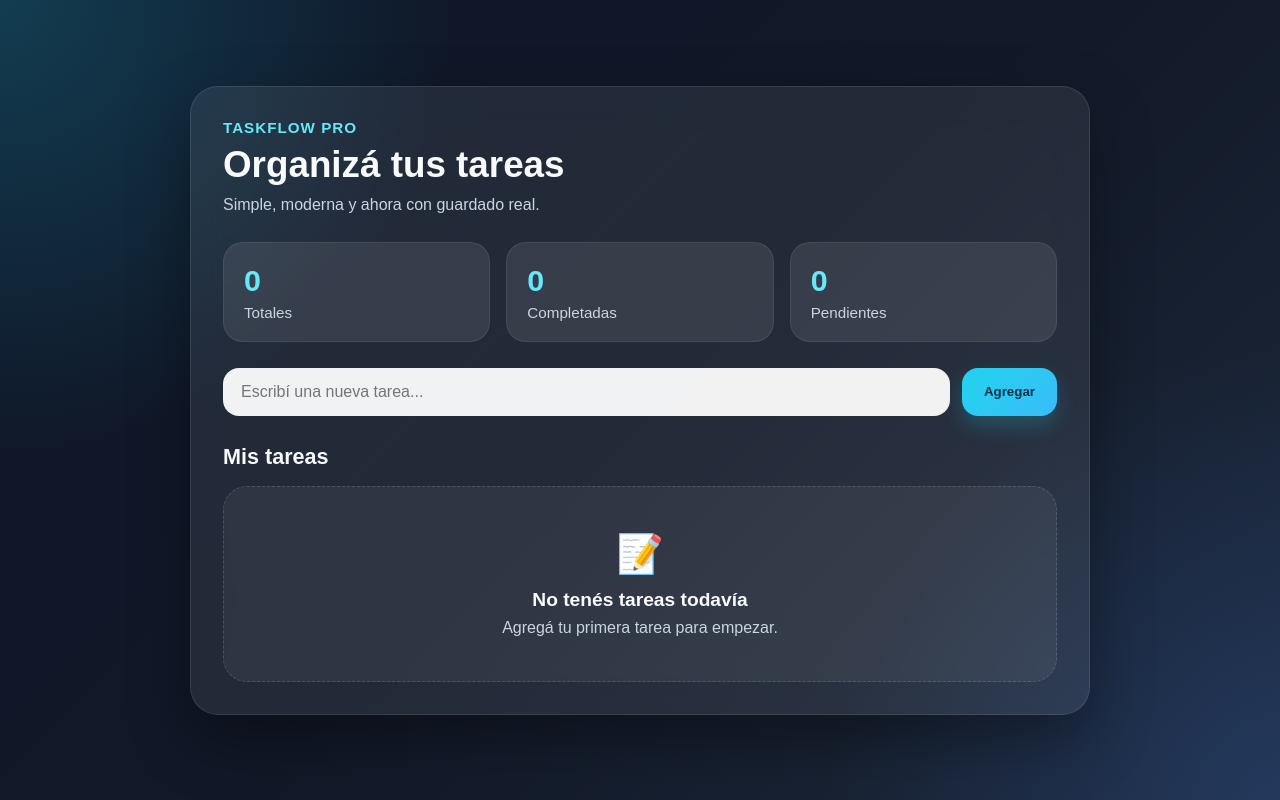
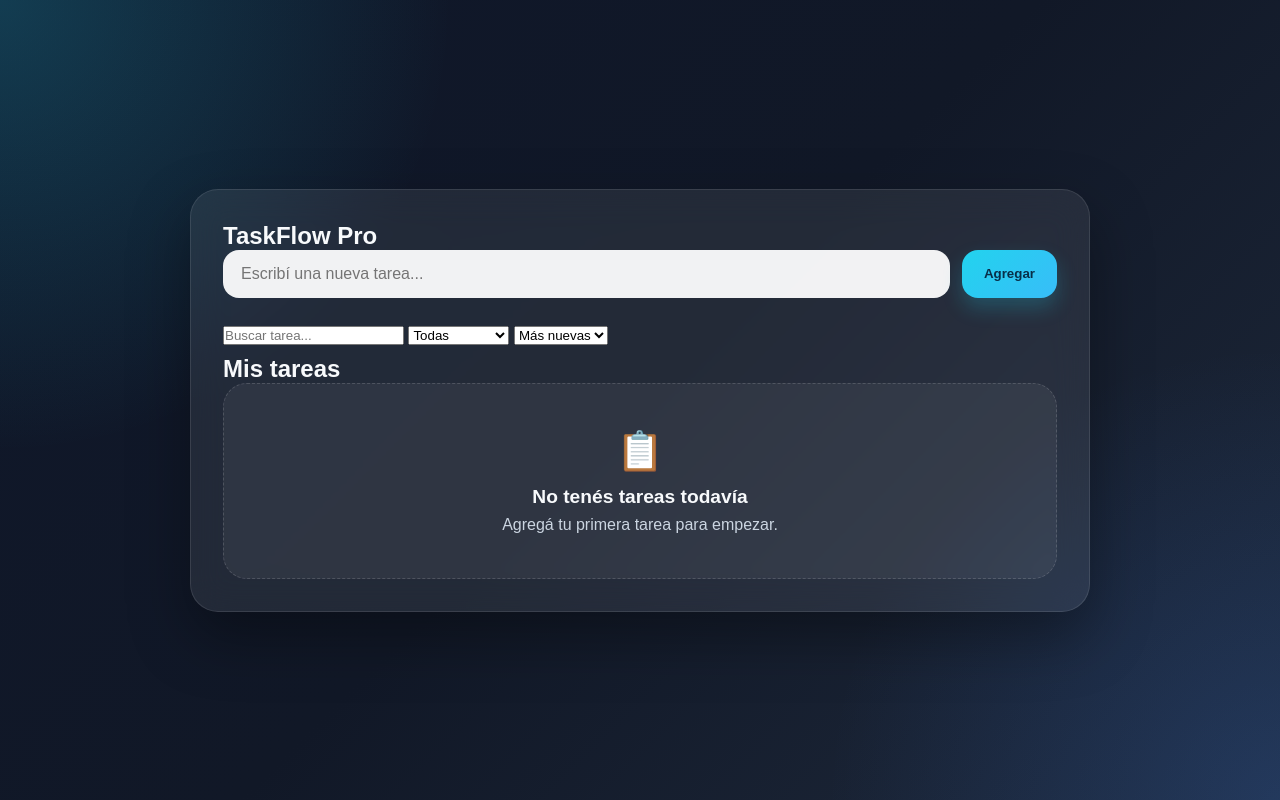
Before and after one commit to marquitos20115/Marcos, a Flask app: page / in a window 1280 px wide. Run offline with Flask 3, Linux system fonts and the light colour scheme; data that the repository does not hold is empty.

Commit message:
Update index.html

```diff
--- a/templates/index.html
+++ b/templates/index.html
@@ -1,79 +1,175 @@
 <!DOCTYPE html>
 <html lang="es">
+
 <head>
 <meta charset="UTF-8">
-    <meta name="viewport" content="width=device-width, initial-scale=1.0">
 <title>TaskFlow Pro</title>
 <link rel="stylesheet" href="{{ url_for('static', filename='style.css') }}">
 </head>
+
 <body>
+
 <main class="app">
+
 <section class="panel">
-            <div class="encabezado">
-                <div>
-                    <p class="marca">TaskFlow Pro</p>
-                    <h1>Organizá tus tareas</h1>
-                    <p class="subtitulo">Simple, moderna y ahora con guardado real.</p>
-                </div>
-            </div>
 
-            <div class="resumen">
-                <div class="card-resumen">
-                    <span class="numero">{{ tareas_totales }}</span>
-                    <span class="texto-resumen">Totales</span>
-                </div>
-                <div class="card-resumen">
-                    <span class="numero">{{ tareas_completadas }}</span>
-                    <span class="texto-resumen">Completadas</span>
-                </div>
-                <div class="card-resumen">
-                    <span class="numero">{{ tareas_totales - tareas_completadas }}</span>
-                    <span class="texto-resumen">Pendientes</span>
-                </div>
-            </div>
+<h1>TaskFlow Pro</h1>
 
+<!-- FORMULARIO -->
 <form method="POST" class="formulario">
     <input type="text" name="tarea" placeholder="Escribí una nueva tarea..." required>
     <button type="submit">Agregar</button>
 </form>
 
-            <section class="bloque-tareas">
-                <div class="titulo-bloque">
-                    <h2>Mis tareas</h2>
+
+<!-- HERRAMIENTAS -->
+<div class="herramientas">
+
+<input id="buscador" type="text" placeholder="Buscar tarea...">
+
+<select id="filtro">
+<option value="todas">Todas</option>
+<option value="pendientes">Pendientes</option>
+<option value="completadas">Completadas</option>
+</select>
+
+<select id="orden">
+<option value="nuevas">Más nuevas</option>
+<option value="viejas">Más viejas</option>
+</select>
+
 </div>
 
+
+<!-- LISTA DE TAREAS -->
+<section class="bloque-tareas">
+
+<h2>Mis tareas</h2>
+
 {% if tareas %}
+
 <ul class="lista-tareas">
+
 {% for tarea in tareas %}
-                            <li class="tarea {% if tarea['completada'] == 1 %}tarea-completada{% endif %}">
+
+<li
+class="tarea {% if tarea['completada'] == 1 %}tarea-completada{% endif %}"
+data-texto="{{ tarea['texto'] | lower }}"
+data-completada="{{ tarea['completada'] }}"
+data-id="{{ tarea['id'] }}"
+>
+
 <div class="tarea-izquierda">
+
 <a href="/completar/{{ tarea['id'] }}" class="check-btn">
+
 {% if tarea['completada'] == 1 %}
 ✓
 {% else %}
 ○
 {% endif %}
+
 </a>
 
 <div class="contenido-tarea">
-                                        <span class="texto-tarea">{{ tarea["texto"] }}</span>
-                                        <small class="fecha-tarea">Creada: {{ tarea["creada_en"] }}</small>
-                                    </div>
+
+<span class="texto-tarea">
+{{ tarea['texto'] }}
+</span>
+
+<small class="fecha-tarea">
+Creada: {{ tarea['creada_en'] }}
+</small>
+
 </div>
 
-                                <a href="/eliminar/{{ tarea['id'] }}" class="btn-eliminar">Eliminar</a>
+</div>
+
+<a href="/eliminar/{{ tarea['id'] }}" class="btn-eliminar">
+Eliminar
+</a>
+
 </li>
+
 {% endfor %}
+
 </ul>
+
 {% else %}
+
 <div class="estado-vacio">
-                        <div class="icono-vacio">📝</div>
+
+<div class="icono-vacio">📋</div>
+
 <h3>No tenés tareas todavía</h3>
+
 <p>Agregá tu primera tarea para empezar.</p>
+
 </div>
+
 {% endif %}
+
 </section>
+
 </section>
+
 </main>
+
+
+<script>
+
+const buscador = document.getElementById("buscador");
+const filtro = document.getElementById("filtro");
+const orden = document.getElementById("orden");
+
+function actualizarLista() {
+
+const texto = buscador.value.toLowerCase();
+const estado = filtro.value;
+const lista = document.querySelector(".lista-tareas");
+
+if (!lista) return;
+
+const tareas = Array.from(lista.children);
+
+tareas.forEach(t => {
+
+const contenido = t.dataset.texto;
+const completada = t.dataset.completada === "1";
+
+let visible = true;
+
+if (!contenido.includes(texto)) visible = false;
+
+if (estado === "pendientes" && completada) visible = false;
+
+if (estado === "completadas" && !completada) visible = false;
+
+t.style.display = visible ? "flex" : "none";
+
+});
+
+
+const ordenadas = tareas.sort((a, b) => {
+
+const idA = Number(a.dataset.id);
+const idB = Number(b.dataset.id);
+
+return orden.value === "nuevas"
+? idB - idA
+: idA - idB;
+
+});
+
+ordenadas.forEach(t => lista.appendChild(t));
+
+}
+
+buscador.addEventListener("input", actualizarLista);
+filtro.addEventListener("change", actualizarLista);
+orden.addEventListener("change", actualizarLista);
+
+</script>
+
 </body>
 </html>
```
Lines whose indentation alone changed are shown as unchanged.
